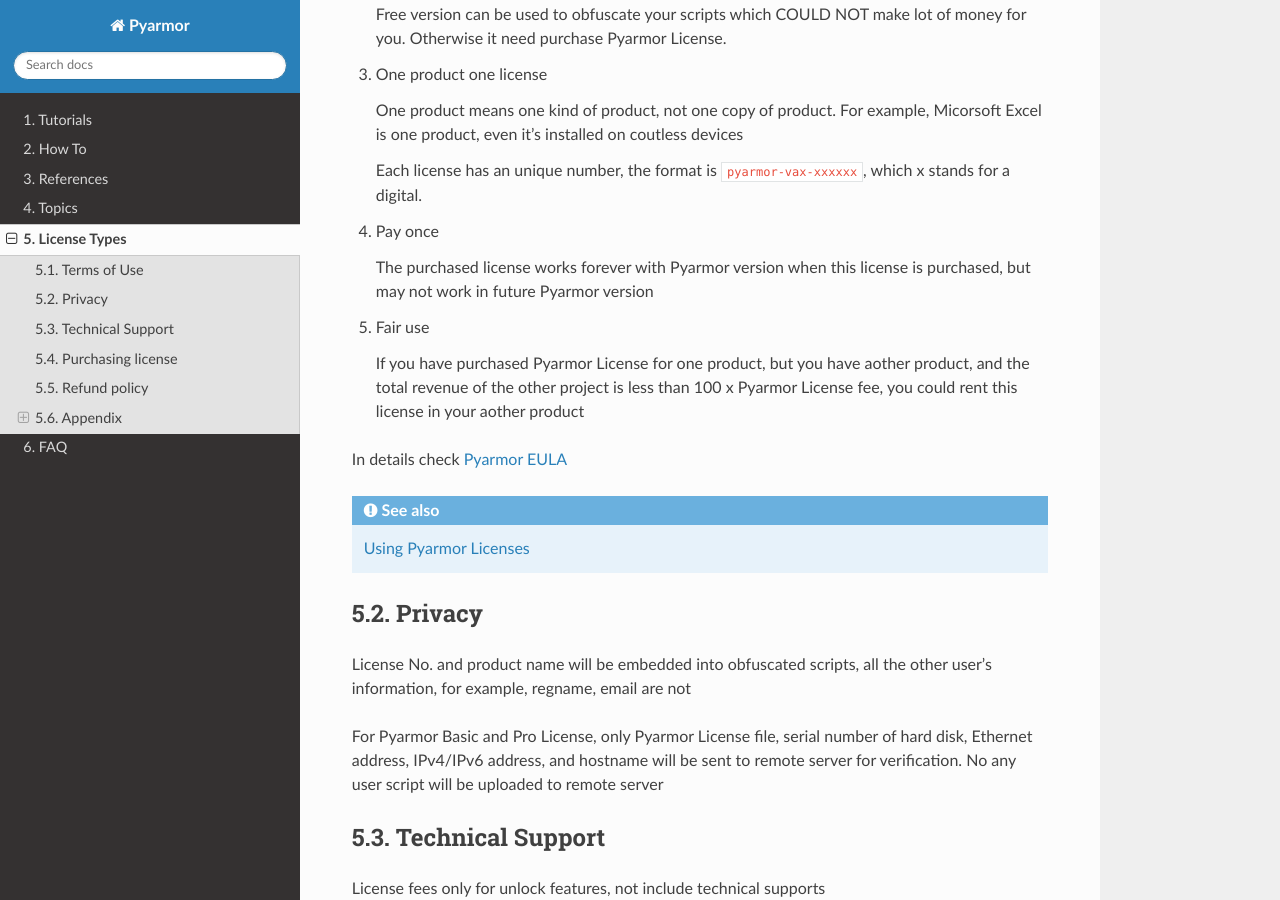
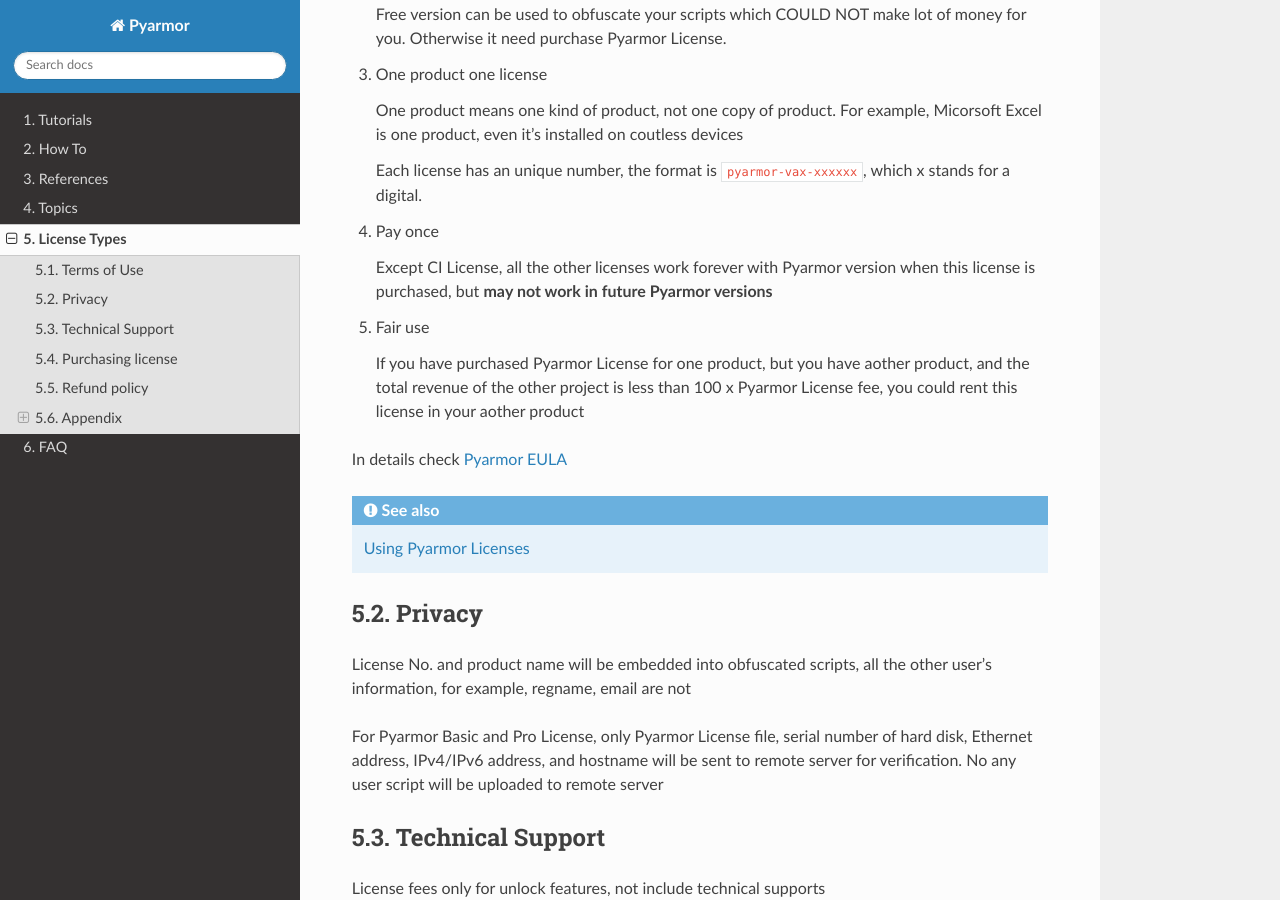
Before and after one commit to dashingsoft/pyarmor, a Sphinx documentation site: the page built from docs/licenses.rst, in a window 1280 px wide and 900 px high, scrolled down 2009 px. Built offline with Sphinx 7.4.7 and the Read the Docs theme 3.1.0, drawn with Linux system fonts in a browser that asks for light colours.

Commit message:
Doc CI License is year subscription

```diff
--- a/docs/licenses.rst
+++ b/docs/licenses.rst
@@ -114,7 +114,7 @@
 
 4. Pay once
 
-   The purchased license works forever with Pyarmor version when this license is purchased, but may not work in future Pyarmor version
+   Except CI License, all the other licenses work forever with Pyarmor version when this license is purchased, but **may not work in future Pyarmor versions**
 
 5. Fair use
 
```
